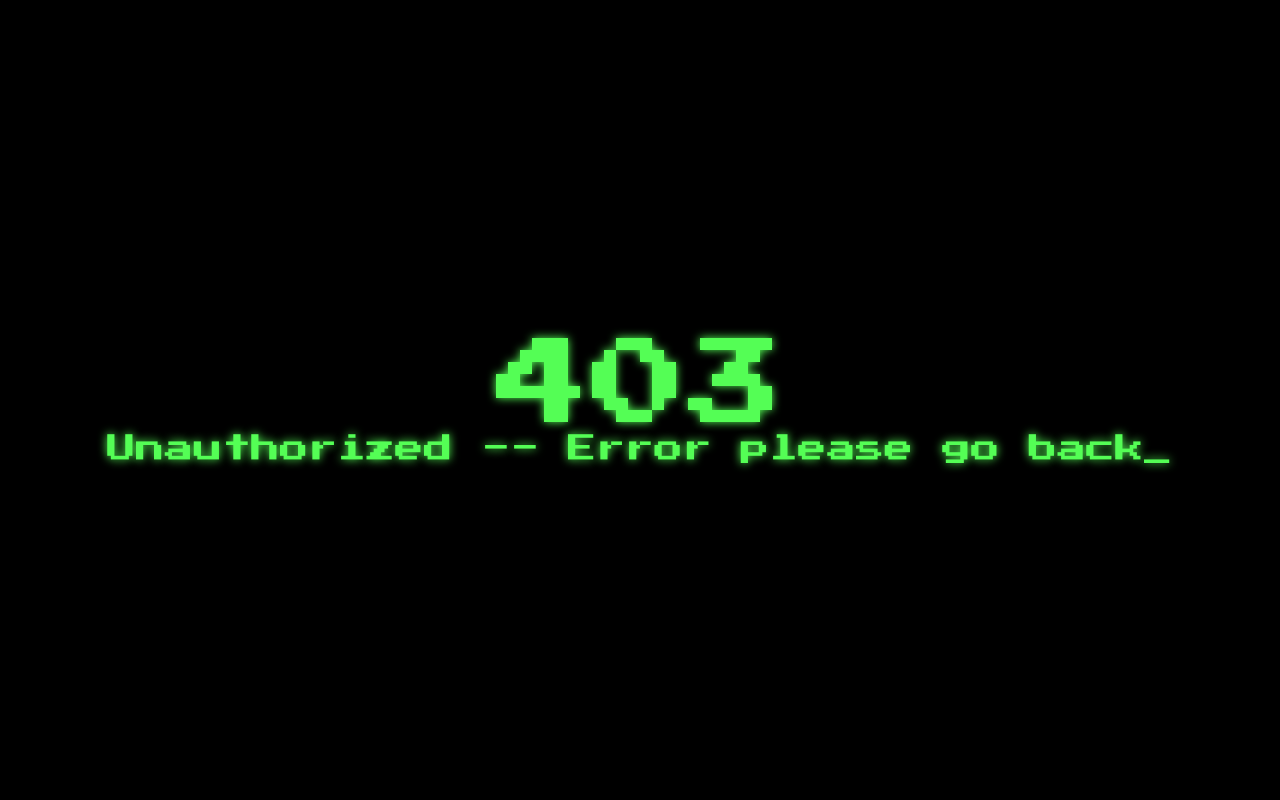
After one commit to sganeshcv/StudentAcademicsActivityManagementSystem, a PHP site: page /error.html in a window 1280 px wide. The commit adds this page. Run offline with PHP 8.4, Linux system fonts and the light colour scheme.

Commit message:
complete

```diff
--- a/createtask.php
+++ b/createtask.php
@@ -6,7 +6,7 @@
   <meta charset="utf-8">
   <meta name="viewport" content="width=device-width, initial-scale=1" />
 
-  <link href="table-responsive.css" media="screen" type="text/css" rel="stylesheet" />
+  <link href="css/table-responsive.css" media="screen" type="text/css" rel="stylesheet" />
   <link rel="stylesheet" href="https://code.jquery.com/ui/1.12.1/themes/base/jquery-ui.css">
   <script src="https://code.jquery.com/jquery-1.12.4.js"></script>
   <script src="https://code.jquery.com/ui/1.12.1/jquery-ui.js"></script>
--- a/table-responsive.css
+++ b/css/table-responsive.css
@@ -348,3 +348,7 @@ input[type=submit]:active {
   border: none;
   color: orangered;
 }
+
+.nochangeblue{
+  color: rgb(90, 245, 245);
+}
--- /dev/null
+++ b/error.html
@@ -0,0 +1,66 @@
+<!DOCTYPE html>
+<html lang="en">
+<head>
+    <meta charset="UTF-8">
+    <meta name="viewport" content="width=device-width, initial-scale=1.0">
+    <title>Error</title>
+    <style>
+                @import url("https://fonts.googleapis.com/css?family=Press+Start+2P");
+        html, body {
+        width: 100%;
+        height: 100%;
+        margin: 0;
+        }
+
+        * {
+        font-family: 'Press Start 2P', cursive;
+        box-sizing: border-box;
+        }
+
+        #app {
+        padding: 1rem;
+        background: black;
+        display: flex;
+        height: 100%;
+        justify-content: center;
+        align-items: center;
+        color: #54FE55;
+        text-shadow: 0px 0px 10px;
+        font-size: 6rem;
+        flex-direction: column;
+        }
+        #app .txt {
+        font-size: 1.8rem;
+        }
+
+        @keyframes blink {
+        0% {
+            opacity: 0;
+        }
+        49% {
+            opacity: 0;
+        }
+        50% {
+            opacity: 1;
+        }
+        100% {
+            opacity: 1;
+        }
+        }
+        .blink {
+        animation-name: blink;
+        animation-duration: 1s;
+        animation-iteration-count: infinite;
+        }
+    </style>
+</head>
+
+<body>
+    <div id="app">
+        <div>403</div>
+        <div class="txt">
+           Unauthorized -- Error please go back<span class="blink">_</span>
+        </div>
+     </div>
+</body>
+</html>
--- a/loginpage.php
+++ b/loginpage.php
@@ -5,10 +5,10 @@
   <meta charset="utf-8">
   <meta name="viewport" content="width=device-width, initial-scale=1" />
 
-  <link href="table-responsive.css" media="screen" type="text/css" rel="stylesheet" />
+  <link href="css/table-responsive.css" media="screen" type="text/css" rel="stylesheet" />
 </head>
 
-<body data-new-gr-c-s-check-loaded="8.867.0">
+<body data-new-gr-c-s-check-loaded="8.867.0" class="bodyzoom">
   <div class="login">
     <h1>Login to Web App</h1>
     <?php include('errors.php'); ?>
--- a/signup.php
+++ b/signup.php
@@ -6,7 +6,7 @@
   <meta charset="utf-8">
   <meta name="viewport" content="width=device-width, initial-scale=1" />
 
-  <link href="table-responsive.css" media="screen" type="text/css" rel="stylesheet" />
+  <link href="css/table-responsive.css" media="screen" type="text/css" rel="stylesheet" />
 </head>
 
 <body data-new-gr-c-s-check-loaded="8.867.0">
--- a/tasks.php
+++ b/tasks.php
@@ -1,6 +1,6 @@
     <?php
     $student_id =  $_SESSION['student_id'];
-    $query = "SELECT * FROM activity_table WHERE student_id = $student_id;";
+    $query = "SELECT * FROM activity_table WHERE student_id = $student_id ORDER BY deadline ASC;";
     $result = mysqli_query($db, $query);
     $data = array();
     while ($rowws = mysqli_fetch_assoc($result)) {
@@ -13,7 +13,7 @@
             <td><?php echo $row["category"]; ?></td>
             <td><?php echo $row["topics"]; ?></td>
             <td><?php echo $row["deadline"]; ?></td>
-            <td><?php echo $row["percentage_completed"]; ?></td>
+            <td><a class="nochangeblue"  href="<?php echo $row["percentage_completed"]; ?>" target="_blank"><?php echo $row["percentage_completed"]; ?></a></td>
             <?php $activity_id = $row["activity_id"]; ?>
             <td><form method="POST" action="home.php">
                 <p><button class="newbtn" name="delete" type="submit" value="<?php echo $activity_id; ?>">Delete</button></p>
```
Also changed, not shown: home.php (+4 -8 lines), readme.md (added).
